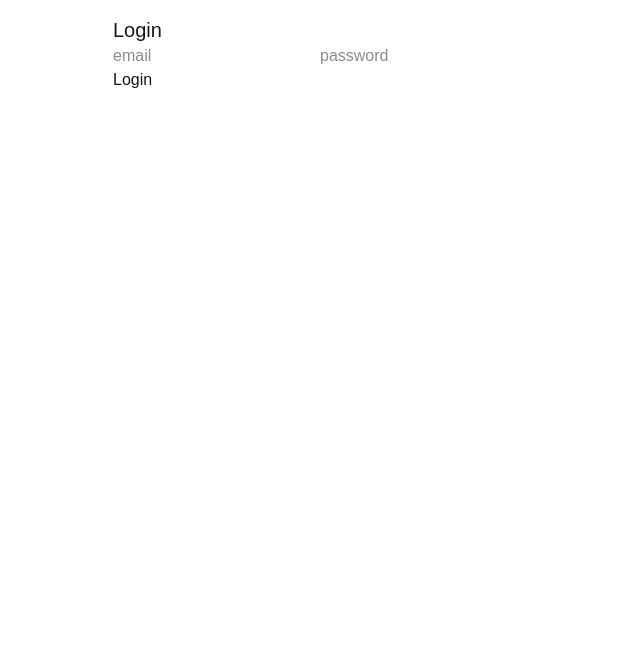
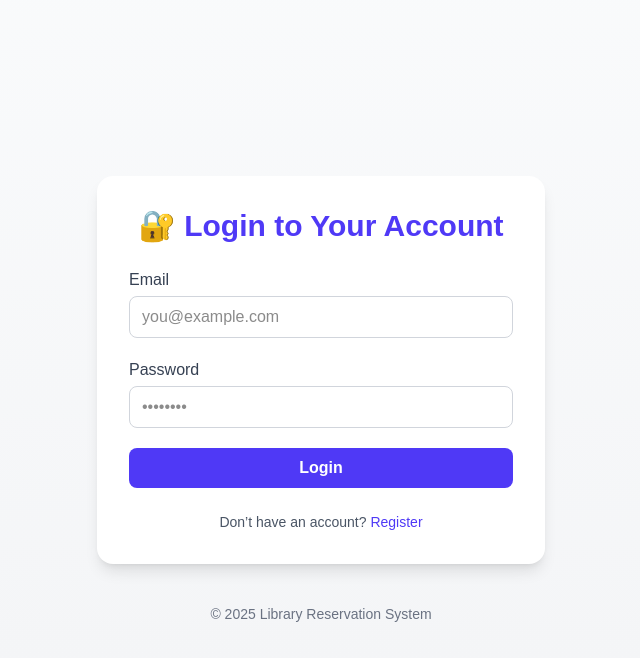
Before and after one commit to JJnvn/swdev2-libManagement, a Next.js app: page /login in a window 1280 px wide. Shown: the top 658 px of the page, without its empty margins (319-959 px from the left). Built offline with nearby package versions, Linux system fonts and the light colour scheme; no server answers.

Commit message:
add: Login page UI

```diff
--- a/src/app/login/page.tsx
+++ b/src/app/login/page.tsx
@@ -2,6 +2,7 @@
 import { useState } from "react";
 import { useRouter } from "next/navigation";
 import { useAuth } from "@/context/AuthContext";
+import Link from "next/link";
 
 export default function LoginPage() {
     const [email, setEmail] = useState("");
@@ -9,31 +10,74 @@ export default function LoginPage() {
     const auth = useAuth();
     const router = useRouter();
 
-    const submit = async (e: any) => {
+    const submit = async (e: React.FormEvent) => {
         e.preventDefault();
         try {
             await auth.login(email, password);
             router.push("/");
         } catch (err) {
-            alert("Login failed");
+            alert("❌ Login failed. Please check your credentials.");
         }
     };
 
     return (
-        <form onSubmit={submit} className="max-w-md mx-auto p-4">
-            <h2 className="text-xl">Login</h2>
+        <div className="min-h-screen flex flex-col items-center justify-center bg-gradient-to-b from-gray-50 to-gray-100 px-6">
+            <div className="w-full max-w-md bg-white rounded-2xl shadow-lg p-8">
+                <h2 className="text-3xl font-bold text-center text-indigo-600 mb-6">
+                    🔐 Login to Your Account
+                </h2>
+
+                <form onSubmit={submit} className="space-y-5">
+                    <div>
+                        <label className="block text-gray-700 font-medium mb-1">
+                            Email
+                        </label>
                         <input
+                            type="email"
                             value={email}
                             onChange={(e) => setEmail(e.target.value)}
-                placeholder="email"
+                            placeholder="you@example.com"
+                            required
+                            className="w-full border border-gray-300 rounded-lg px-3 py-2 focus:outline-none focus:ring-2 focus:ring-indigo-500"
                         />
+                    </div>
+
+                    <div>
+                        <label className="block text-gray-700 font-medium mb-1">
+                            Password
+                        </label>
                         <input
+                            type="password"
                             value={password}
                             onChange={(e) => setPassword(e.target.value)}
-                placeholder="password"
-                type="password"
+                            placeholder="••••••••"
+                            required
+                            className="w-full border border-gray-300 rounded-lg px-3 py-2 focus:outline-none focus:ring-2 focus:ring-indigo-500"
                         />
-            <button type="submit">Login</button>
+                    </div>
+
+                    <button
+                        type="submit"
+                        className="w-full bg-indigo-600 text-white font-semibold py-2 rounded-lg hover:bg-indigo-700 transition"
+                    >
+                        Login
+                    </button>
                 </form>
+
+                <p className="text-center text-gray-600 mt-6 text-sm">
+                    Don’t have an account?{" "}
+                    <Link
+                        href="/register"
+                        className="text-indigo-600 font-medium hover:underline"
+                    >
+                        Register
+                    </Link>
+                </p>
+            </div>
+
+            <footer className="mt-10 text-sm text-gray-500">
+                © {new Date().getFullYear()} Library Reservation System
+            </footer>
+        </div>
     );
 }
```
Lines whose indentation alone changed are shown as unchanged.
